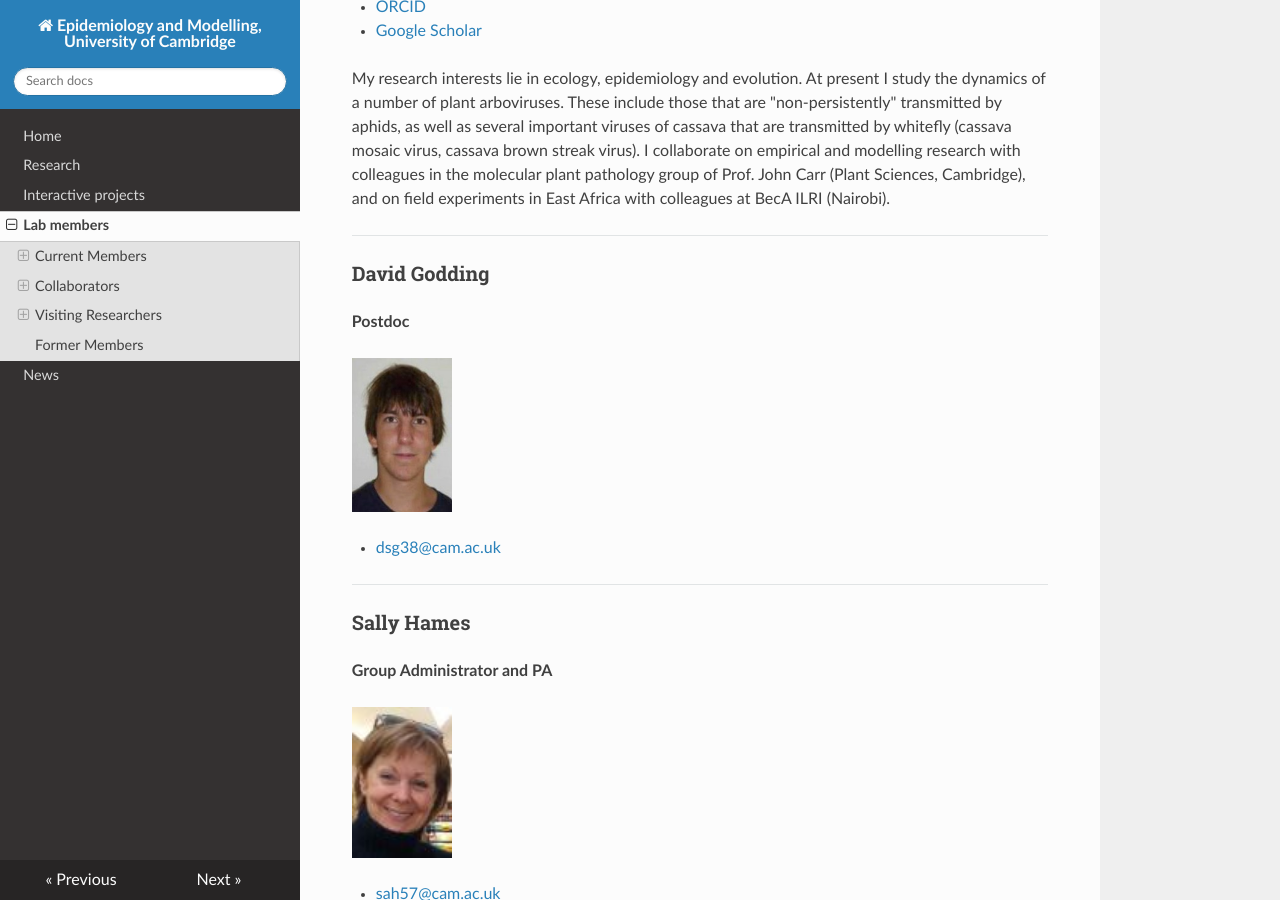
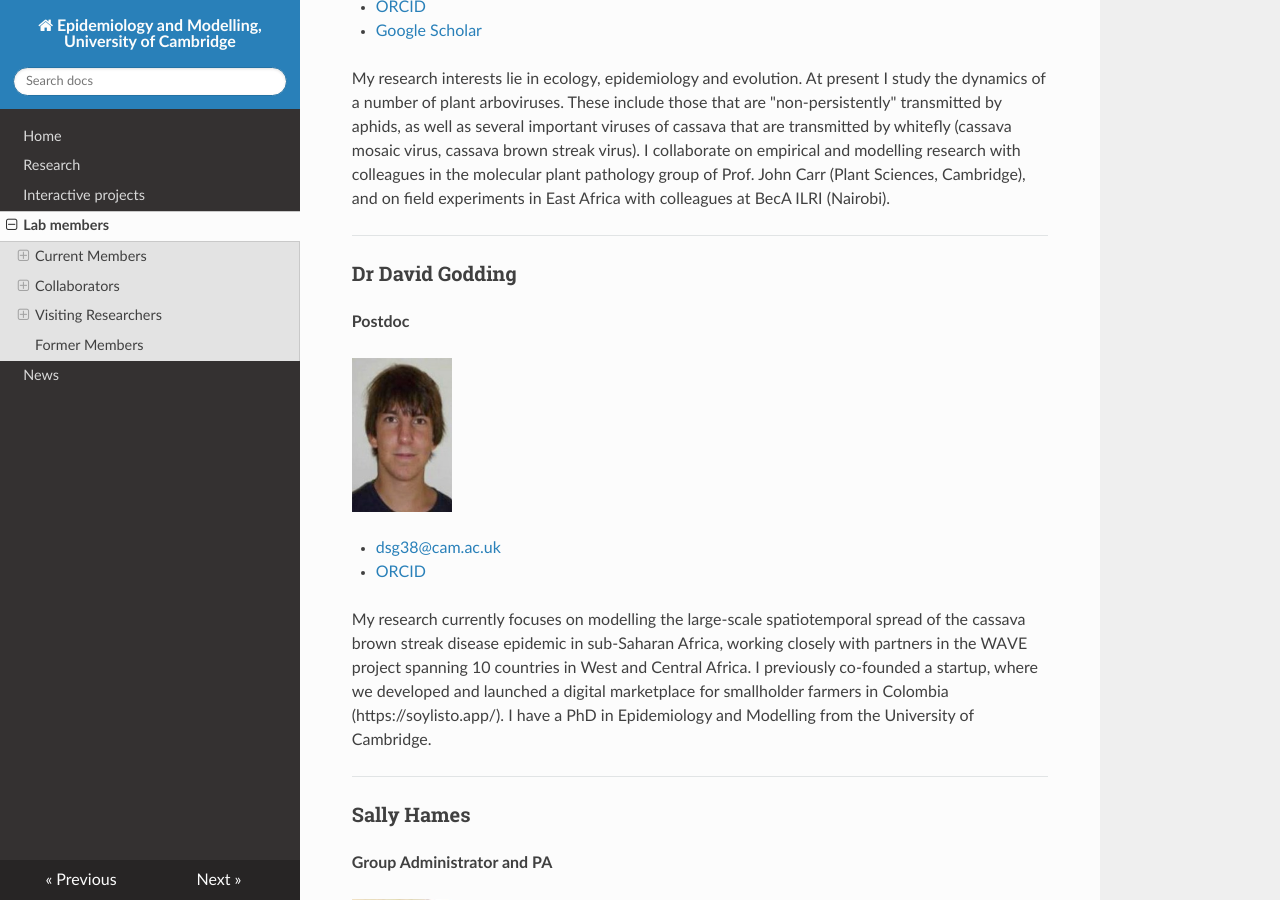
Before and after one commit to plantepidemics/plantepidemics, an MkDocs documentation site: the page built from docs/people.md, in a window 1280 px wide and 900 px high, scrolled down 3252 px. Built offline with MkDocs 1.6.1, drawn with Linux system fonts in a browser that asks for light colours; nearby versions of some CDN libraries.

Commit message:
updating people

```diff
--- a/docs/people.md
+++ b/docs/people.md
@@ -63,13 +63,16 @@ My research interests lie in ecology, epidemiology and evolution. At present I s
 
 ---
 
-### David Godding
+### Dr David Godding
 
 **Postdoc**
 
 <img src="../images/people/david-godding.jpg" width="100"/>
 
 - [dsg38@cam.ac.uk](mailto:dsg38@cam.ac.uk)
+- [ORCID](https://orcid.org/0000-0002-5224-2234)
+
+My research currently focuses on modelling the large-scale spatiotemporal spread of the cassava brown streak disease epidemic in sub-Saharan Africa, working closely with partners in the WAVE project spanning 10 countries in West and Central Africa. I previously co-founded a startup, where we developed and launched a digital marketplace for smallholder farmers in Colombia (https://soylisto.app/). I have a PhD in Epidemiology and Modelling from the University of Cambridge.
 
 ---
 
```
Also changed, not shown: docs/index.md (+1 -1 lines), docs/interactive.md (+1 -7 lines), docs/research.md (+7 -13 lines), docs/images/webidemics.png.
